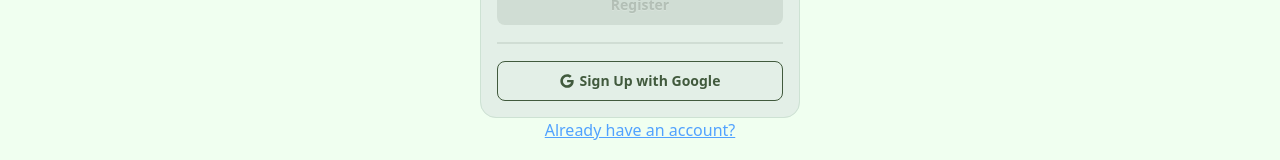
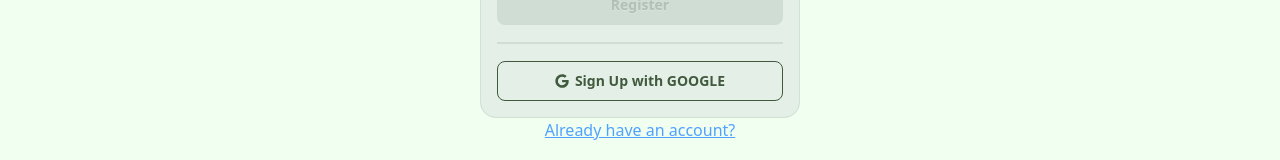
Before and after one commit to RAYHAN-HEXA/Green-nest-House, a React (Vite) app: page /register in a window 1280 px wide. Shown: the part 621-781 px from the top of the page. Built offline with nearby package versions, Linux system fonts and the light colour scheme; no server answers.

Commit message:
update register bnutton

```diff
--- a/src/pages/Register/Register.jsx
+++ b/src/pages/Register/Register.jsx
@@ -143,7 +143,7 @@ const Register = () => {
             onClick={handleGoogleSignIn}
             className="btn btn-outline btn-primary"
           >
-            <FaGoogle /> <p>Sign Up with Google</p>{' '}
+            <FaGoogle /> <p>Sign Up with GOOGLE</p>{' '}
           </button>{' '}
         </fieldset>
       </form>{' '}
```
